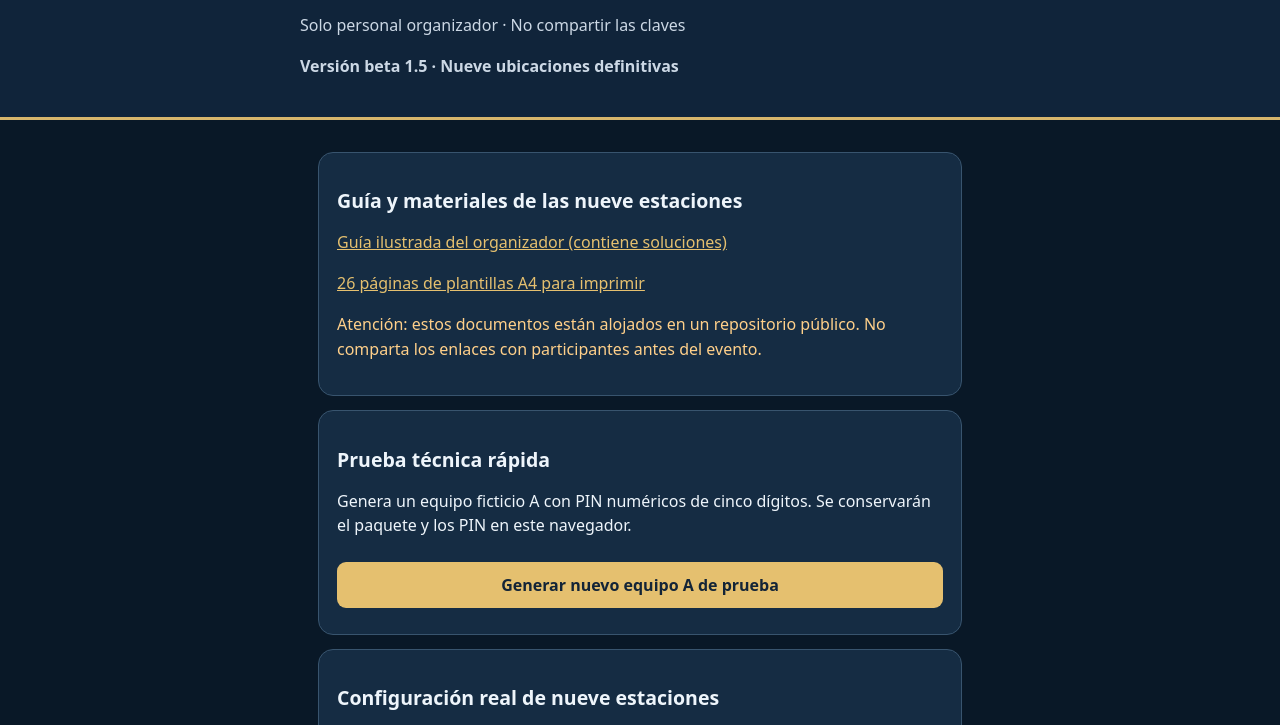
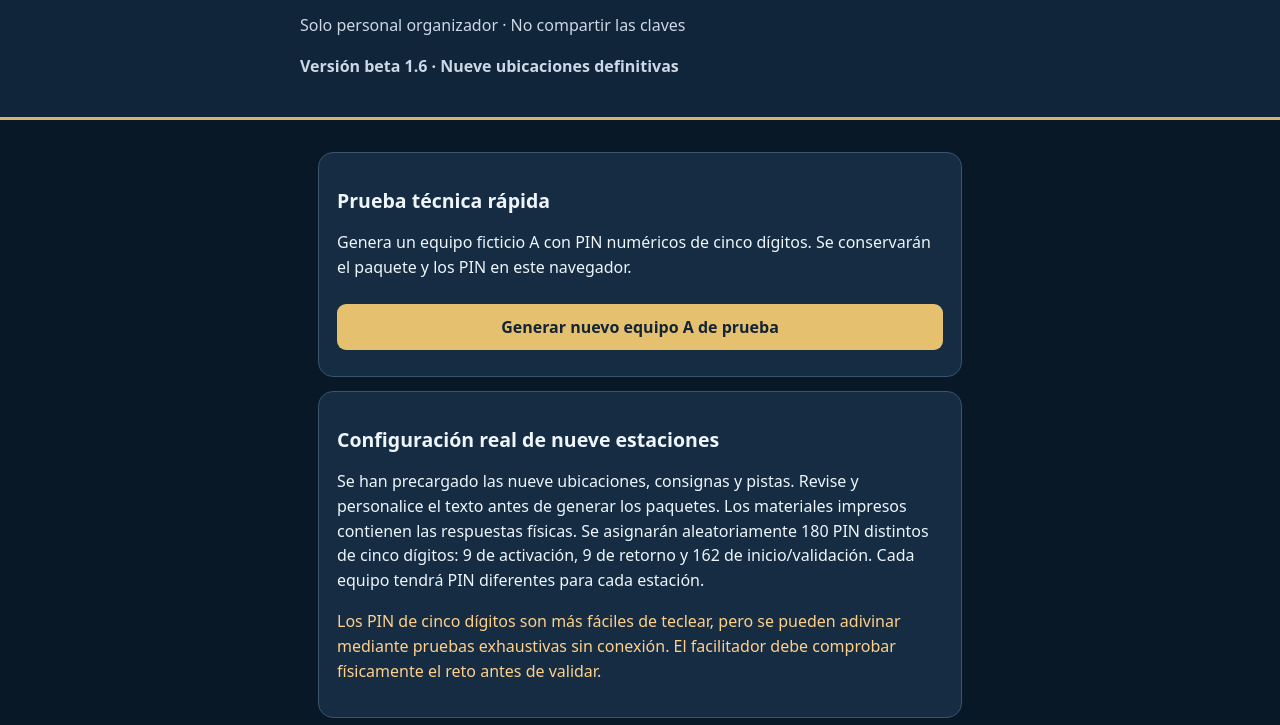
Before and after one commit to DennysAB/gincana-ecoparque, a plain HTML site: page organizacion.html in a window 1280 px wide. Shown: the part 74-799 px from the top of the page. Drawn offline with Linux system fonts and the light colour scheme.

Commit message:
Remove public guide and printable templates from organizer interface

```diff
--- a/organizacion.html
+++ b/organizacion.html
@@ -1 +1 @@
-<!doctype html><html lang="es"><head><meta charset="utf-8"><meta name="viewport" content="width=device-width,initial-scale=1"><meta name="theme-color" content="#10243a"><link rel="stylesheet" href="style.css?v=beta15"><title>Organización · Ecoparque</title></head><body><header><h1>Preparación de la gincana</h1><p>Solo personal organizador · No compartir las claves</p><p><strong>Versión beta 1.5 · Nueve ubicaciones definitivas</strong></p></header><main><section class="card"><h2>Guía y materiales de las nueve estaciones</h2><p><a href="guia.html" style="color:#e5c06f">Guía ilustrada del organizador (contiene soluciones)</a></p><p><a href="plantillas.html" style="color:#e5c06f">26 páginas de plantillas A4 para imprimir</a></p><p class="warn">Atención: estos documentos están alojados en un repositorio público. No comparta los enlaces con participantes antes del evento.</p></section><div id="app"></div></main><script src="admin.js?v=beta15"></script></body></html>
+<!doctype html><html lang="es"><head><meta charset="utf-8"><meta name="viewport" content="width=device-width,initial-scale=1"><meta name="theme-color" content="#10243a"><link rel="stylesheet" href="style.css?v=beta16"><title>Organización · Ecoparque</title></head><body><header><h1>Preparación de la gincana</h1><p>Solo personal organizador · No compartir las claves</p><p><strong>Versión beta 1.6 · Nueve ubicaciones definitivas</strong></p></header><main><div id="app"></div></main><script src="admin.js?v=beta16"></script></body></html>
```
